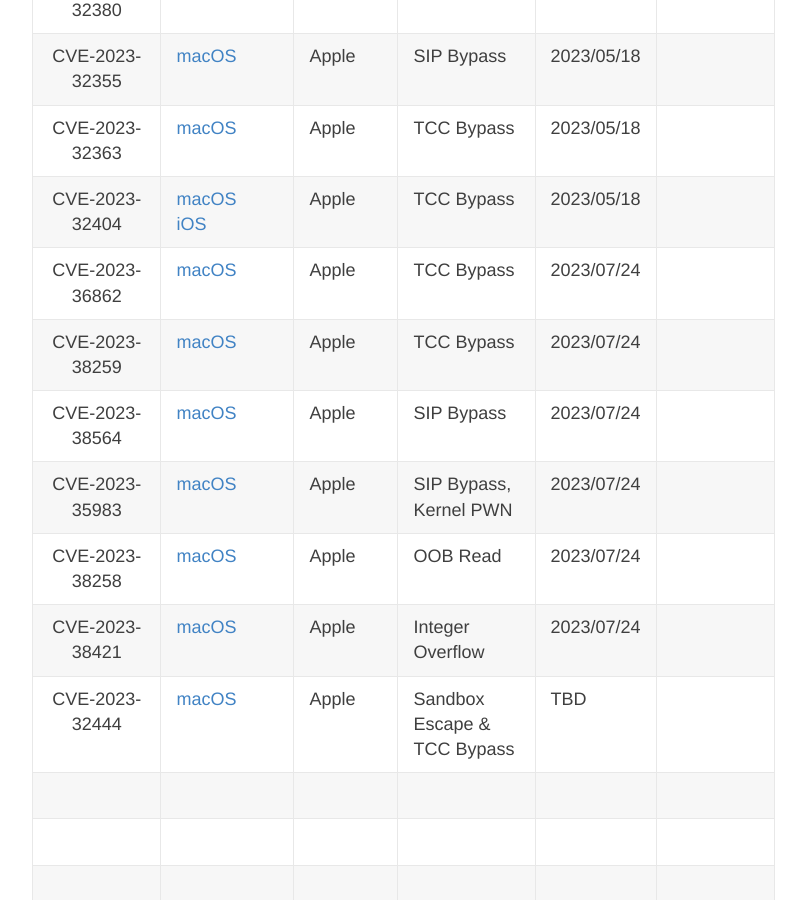
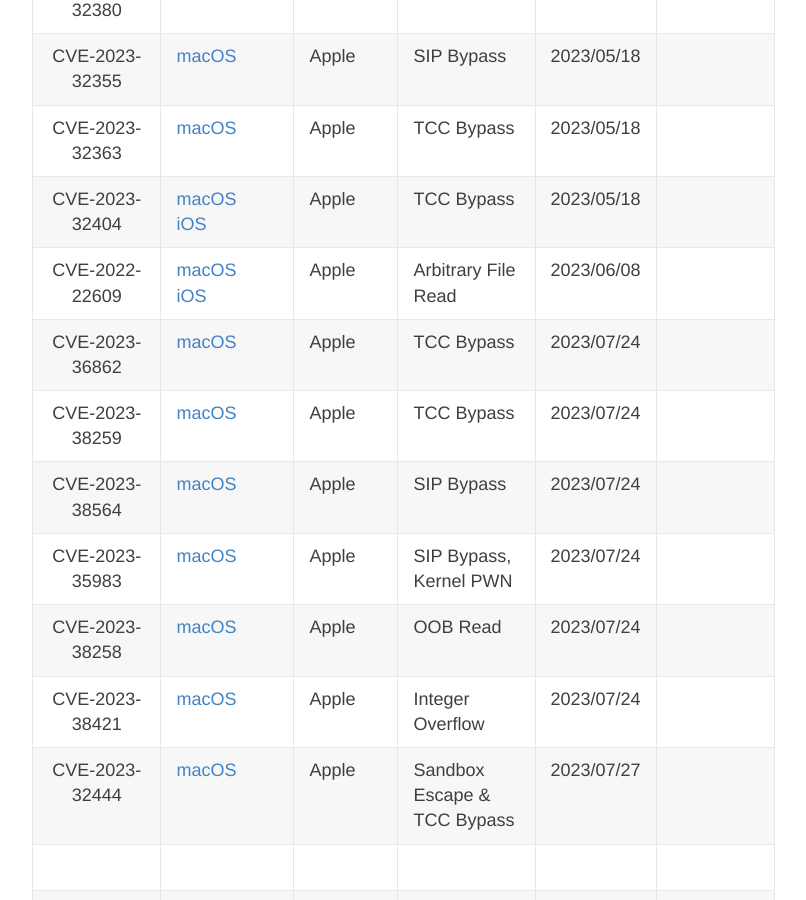
Before and after one commit to jhftss/jhftss.github.io, a Jekyll site: the page built from CVEs.md, in a window 1280 px wide and 900 px high, scrolled down 10200 px. Shown: the whole window, without its empty margins (248-1054 px from the left). Built offline with Jekyll 4.4.1, drawn with Linux system fonts in a browser that asks for light colours.

Commit message:
Update CVEs.md

```diff
--- a/CVEs.md
+++ b/CVEs.md
@@ -147,13 +147,14 @@
 |                        CVE-2023-32355                        | [macOS](https://support.apple.com/en-gb/HT213758)            | Apple      | SIP Bypass                    | 2023/05/18     |                                                              |
 |                        CVE-2023-32363                        | [macOS](https://support.apple.com/en-gb/HT213758)            | Apple      | TCC Bypass                    | 2023/05/18     |                                                              |
 |                        CVE-2023-32404                        | [macOS](https://support.apple.com/en-gb/HT213758)<br />[iOS](https://support.apple.com/en-gb/HT213757) | Apple      | TCC Bypass                    | 2023/05/18     |                                                              |
+|                        CVE-2022-22609                        | [macOS](https://support.apple.com/en-us/HT213183)<br />[iOS](https://support.apple.com/en-us/HT213182) | Apple      | Arbitrary File Read           | 2023/06/08     |                                                              |
 |                        CVE-2023-36862                        | [macOS](https://support.apple.com/en-gb/HT213843)            | Apple      | TCC Bypass                    | 2023/07/24     |                                                              |
 |                        CVE-2023-38259                        | [macOS](https://support.apple.com/en-gb/HT213843)            | Apple      | TCC Bypass                    | 2023/07/24     |                                                              |
 |                        CVE-2023-38564                        | [macOS](https://support.apple.com/en-gb/HT213843)            | Apple      | SIP Bypass                    | 2023/07/24     |                                                              |
 |                        CVE-2023-35983                        | [macOS](https://support.apple.com/en-gb/HT213843)            | Apple      | SIP Bypass, Kernel PWN        | 2023/07/24     |                                                              |
 |                        CVE-2023-38258                        | [macOS](https://support.apple.com/en-gb/HT213843)            | Apple      | OOB Read                      | 2023/07/24     |                                                              |
 |                        CVE-2023-38421                        | [macOS](https://support.apple.com/en-gb/HT213843)            | Apple      | Integer Overflow              | 2023/07/24     |                                                              |
-|                        CVE-2023-32444                        | [macOS](https://support.apple.com/en-gb/HT213843)            | Apple      | Sandbox Escape & TCC Bypass   | TBD            |                                                              |
+|                        CVE-2023-32444                        | [macOS](https://support.apple.com/en-gb/HT213843)            | Apple      | Sandbox Escape & TCC Bypass   | 2023/07/27     |                                                              |
 |                                                              |                                                              |            |                               |                |                                                              |
 |                                                              |                                                              |            |                               |                |                                                              |
 |                                                              |                                                              |            |                               |                |                                                              |
```
